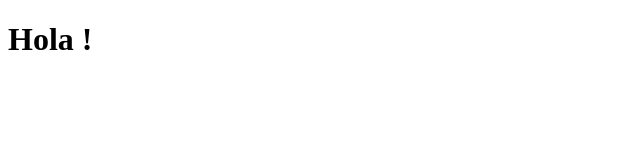
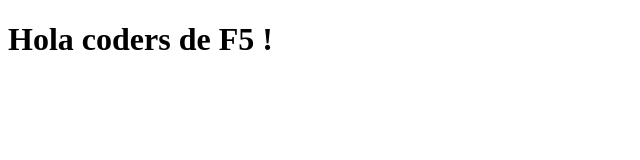
Before and after one commit to blaucomfuig/git_prueba, a plain HTML site: page test.html in a window 1280 px wide. Shown: the whole page, without its empty margins (0-640 px from the left). Drawn offline with Linux system fonts and the light colour scheme.

Commit message:
creado html y primer comentario

```diff
--- a/test.html
+++ b/test.html
@@ -7,6 +7,6 @@
     <title>Document</title>
 </head>
 <body>
-    <h1>Hola !</h1>
+    <h1>Hola coders de F5 !</h1>
 </body>
 </html>
```
